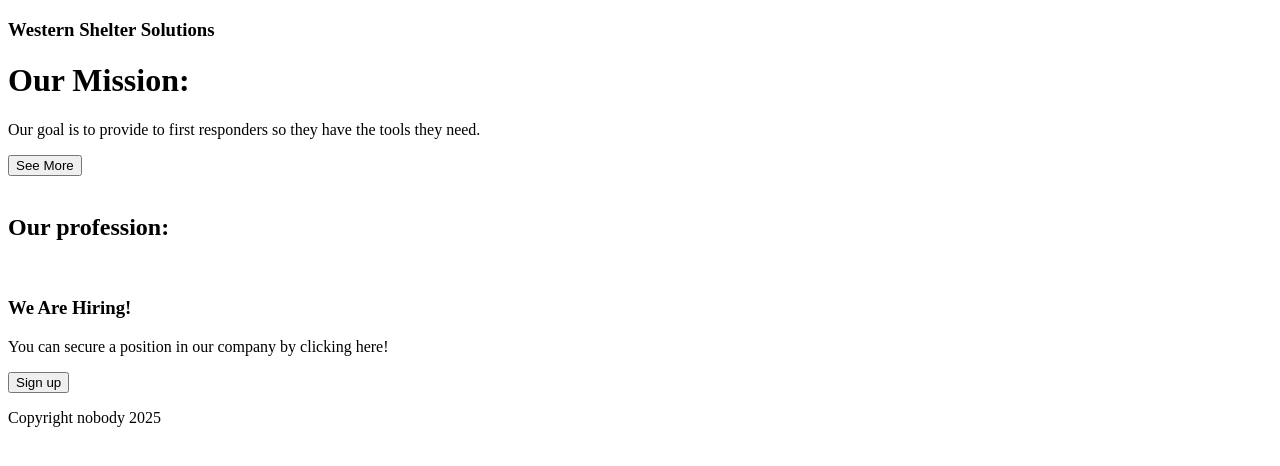
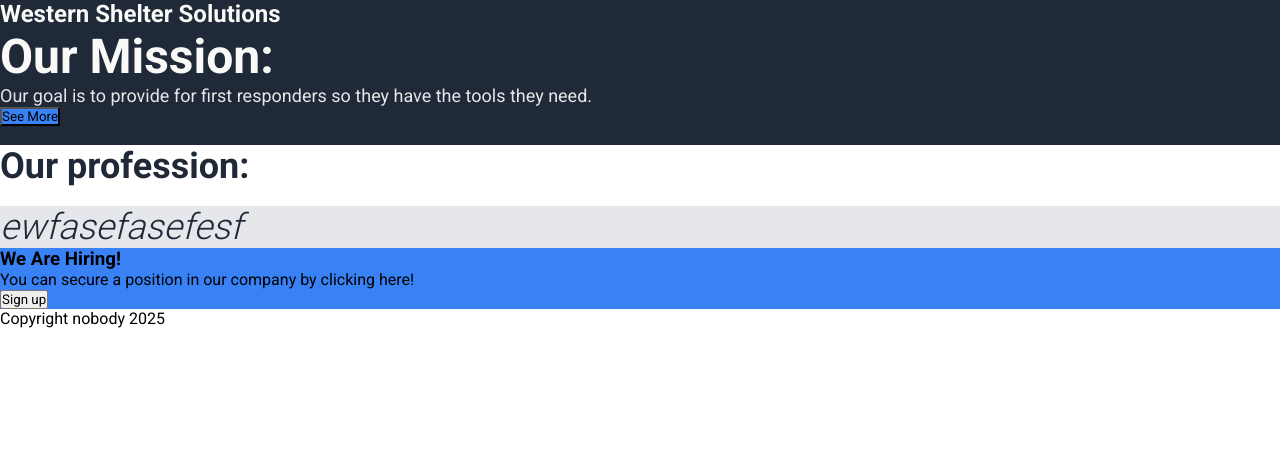
Before and after one commit to Noah-Technology/layout-practice, a plain HTML site: page index.html in a window 1280 px wide. Drawn offline with Linux system fonts and the light colour scheme.

Commit message:
Add more divs, classes, and basic CSS
Added more divs and classes to assist styling in CSS.

Edited a few elements for better wording.

Added basic CSS which includes coloring backgrounds and text, and
adding text sizes, weights, and styles.

Imported Roboto font.

```diff
--- a/index.html
+++ b/index.html
@@ -4,24 +4,29 @@
     <meta charset="UTF-8">
     <meta name="viewport" content="width=device-width, initial-scale=1.0">
     <title>Western Shelter Solutions</title>
+    <link rel="stylesheet" href="style.css">
 </head>
 <body>
+    <div class="header-container">
         <div class="header">
-        <h3>Western Shelter Solutions</h3>
+            <h3 class="header-logo">Western Shelter Solutions</h3>
+            <ul>
                 <a href=""></a>
                 <a href=""></a>
                 <a href=""></a>
+            </ul>
         </div>
         <div class="mission-container">
             <div>
-            <h1>Our Mission:</h1>
-            <p>Our goal is to provide to first responders so they have the tools they need.</p>
+                <h1 class="hero-main">Our Mission:</h1>
+                <p class="hero-desc">Our goal is to provide for first responders so they have the tools they need.</p>
                 <button class="see-more">See More</button>
             </div>
             <img src="" alt="">
         </div>
+    </div>
     <div class="profession-container">
-        <h2>Our profession:</h2>
+        <h2 class="profession-header">Our profession:</h2>
         <div class="profession-images">
             <img src="" alt="">
             <img src="" alt="">
@@ -36,15 +41,13 @@
         </div>
     </div>
     <div class="quote-container">
-        <p class="quote"></p>
+        <p class="quote">ewfasefasefesf</p>
         <p class="author"></p>
     </div>
     <div class="hiring-container">
-        <div>
+        <div class="call-to-action">
             <h3 class="hiring">We Are Hiring!</h3>
-            <p class="hiring-description">You can secure a position in our company by clicking here!</p>
-        </div>
-        <div>
+            <p class="hiring-desc">You can secure a position in our company by clicking here!</p>
             <button class="sign-up">Sign up</button>
         </div>
     </div>
--- a/style.css
+++ b/style.css
@@ -0,0 +1,51 @@
+@import url('https://fonts.googleapis.com/css2?family=Roboto:wght@300;400;500;700&display=swap');
+
+* {
+    box-sizing: border-box;
+    padding: 0;
+    margin: 0;
+    font-family: Roboto;
+}
+
+.header-container {
+    background-color: #1F2937;
+}
+
+.header-logo {
+    font-size: 24px;
+    color: #F9FAF8;
+}
+
+.header-links,
+.hero-desc {
+    font-size: 18px;
+    color: #E5E7EB;
+}
+
+.hero-main {
+    font-size: 48px;
+    color: #F9FAF8;
+    font-weight: 900;
+}
+
+.see-more,
+.call-to-action {
+    background-color: #3882F6;
+}
+
+.profession-header {
+    font-size: 36px;
+    color: #1F2937;
+    font-weight: 900;
+}
+
+.quote-container {
+    background-color: #E5E7EB
+}
+
+.quote {
+    font-size: 36px;
+    color: #1F2937;
+    font-weight: 300;
+    font-style: italic;
+}
```
Lines whose indentation alone changed are shown as unchanged.
